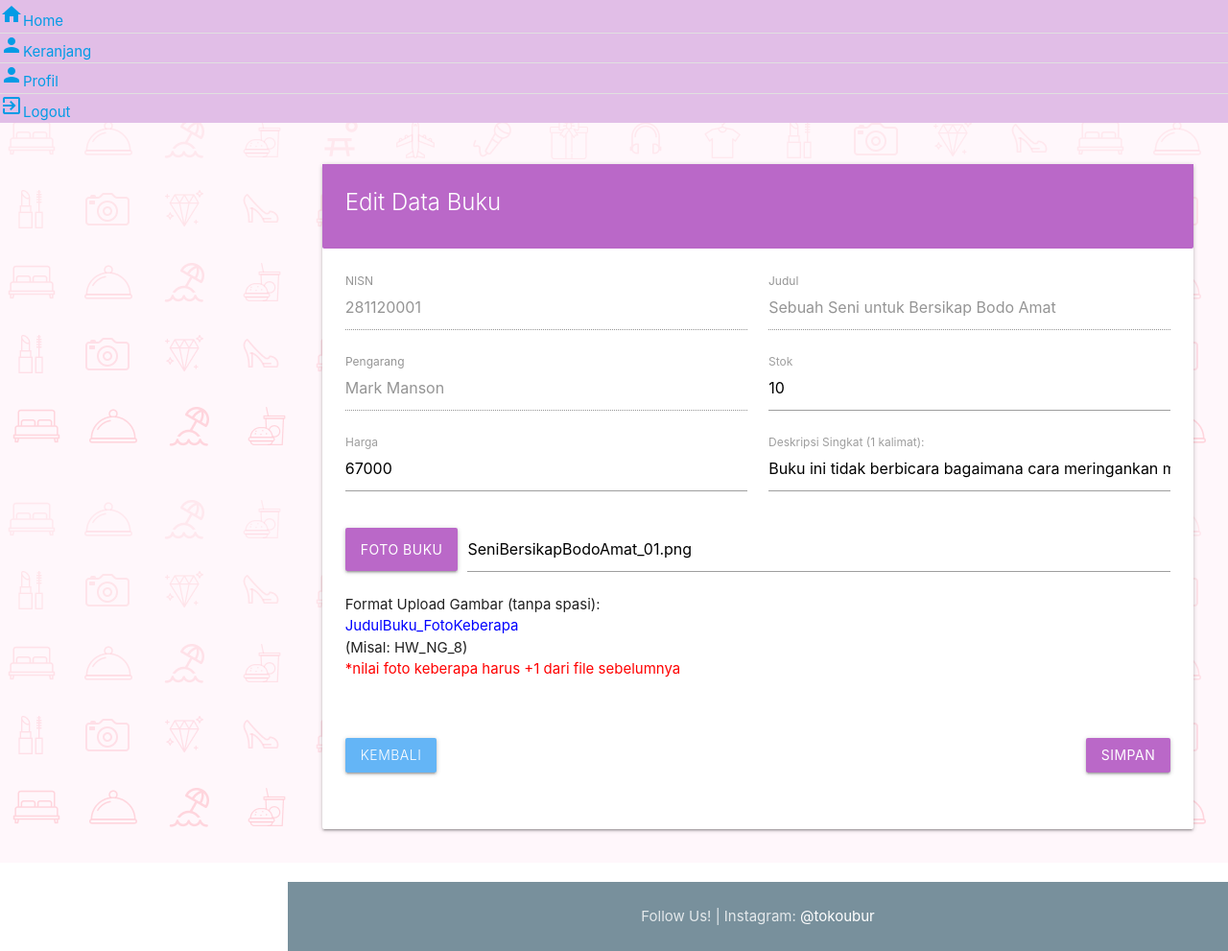
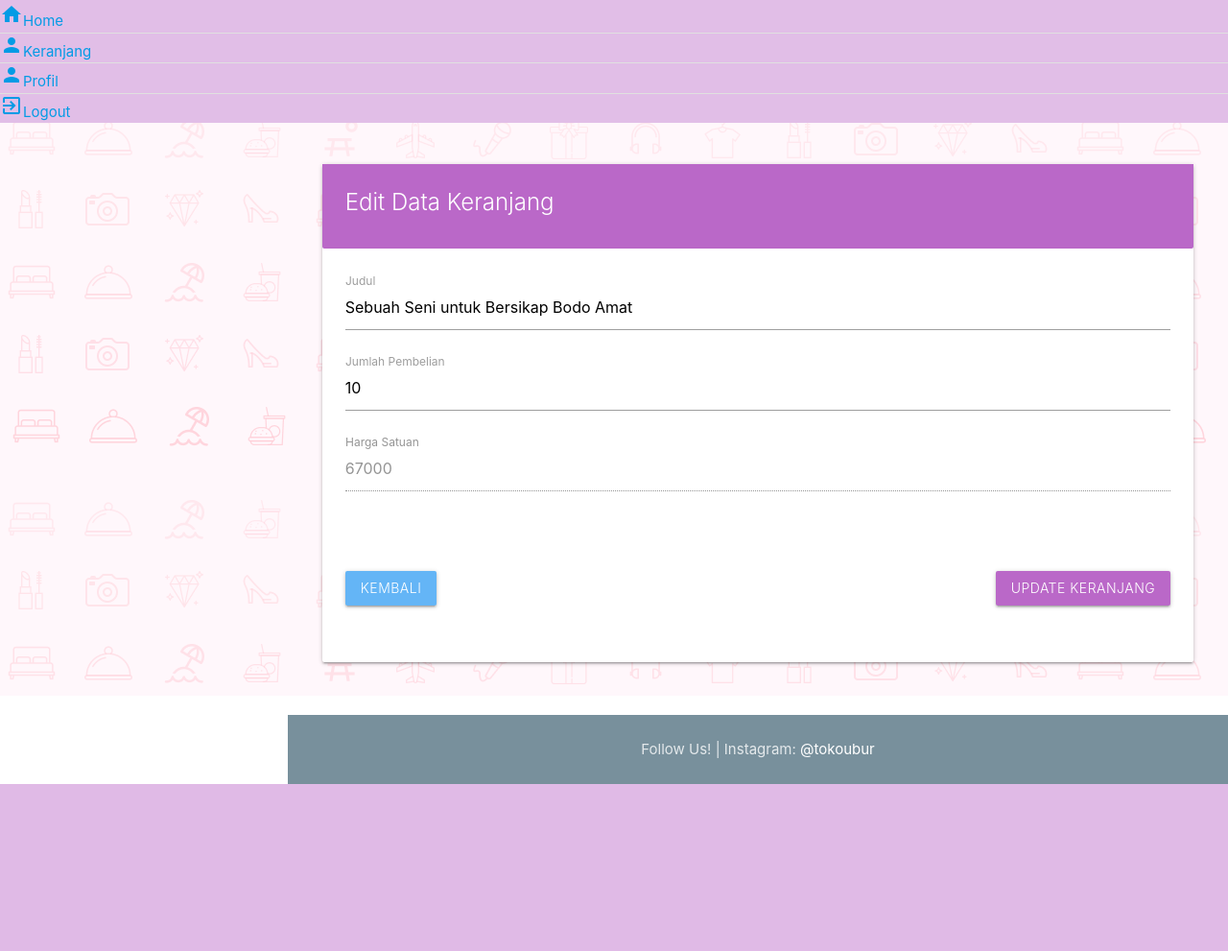
Before and after one commit to rizkiprastyo22/Toko-Buku, a CodeIgniter app: page /tokoubur/index.php/keranjang/edit/1 in a window 1280 px wide. Shown: the part 701-1692 px from the top of the page at 96% size. After the commit the page ends 1518 px from the top, so only its background shows below. Run offline with CodeIgniter, Linux system fonts and the light colour scheme; the visitor is signed in with stand-in values (Sample User, id 1); data comes from the database, SQL or seed files in the repository; tables that the repository leaves empty hold one stand-in row (values such as "Sample post"); some libraries are stand-ins or nearby versions.

Commit message:
commit now

```diff
--- a/application/controllers/Keranjang.php
+++ b/application/controllers/Keranjang.php
@@ -82,79 +82,48 @@ class Keranjang extends MY_Controller {
   public function edit($id = null)
   {
     // Jika form di submit jalankan blok kode ini
-    if ($this->input->post('submit-buku')) {
+    if ($this->input->post('submit-update')) {
 
       // Mengatur validasi data password,
-      // # required = tidak boleh kosong
-      // # min_length[5] = password harus terdiri dari minimal 5 karakter
-      $this->form_validation->set_rules('stock', 'Stok', 'required');
+        // # required = tidak boleh kosong
+        // # min_length[5] = password harus terdiri dari minimal 5 karakter
+        $this->form_validation->set_rules('jumlah', 'Jumlah Pembelian', 'required');
 
-      // Mengatur validasi data password,
-      // # required = tidak boleh kosong
-      // # min_length[5] = password harus terdiri dari minimal 5 karakter
-      $this->form_validation->set_rules('harga', 'Harga', 'required');
-
-      // Mengatur pesan error validasi data
-      $this->form_validation->set_message('required', '%s tidak boleh kosong!');
-
-      // Mengatur pesan error validasi data
-      $this->form_validation->set_message('required', '%s tidak boleh kosong!');
-
-      // Jika foto diganti jalankan blok kode ini
-      if (!empty($_FILES['foto2']['name'])) {
-        // Konfigurasi library upload codeigniter
-        $config['upload_path'] = './assets/images/';
-        $config['allowed_types'] = 'gif|jpg|png';
-        $config['max_size'] = 2000;
-        $config['file_name'] = $this->input->post('foto');
-
-        // Load library upload
-        $this->load->library('upload', $config);
-
-        // Jika terdapat error pada proses upload maka exit
-        if (!$this->upload->do_upload('foto2')) {
-            exit($this->upload->display_errors());
-        }
-        else{
-          $data['foto2'] = $this->upload->data()['file_name'];
-        }
-      }
+        // Mengatur pesan error validasi data
+        $this->form_validation->set_message('required', '%s tidak boleh kosong!');
 
       // Jalankan validasi jika semuanya benar maka lanjutkan
       if ($this->form_validation->run() === TRUE) {
 
         $data = array(
-          'stock' => $this->input->post('stock'),
-          'harga' => $this->input->post('harga'),
-          'deskripsi' => $this->input->post('deskripsi'),
-          'foto' => $this->input->post('foto')
+          'jumlah' => $this->input->post('jumlah')
         );
 
         // Jalankan function insert pada model_buku
-        $query = $this->model_buku->update($id, $data);
+        $query = $this->model_buku->update_keranjang($id, $data);
 
         // cek jika query berhasil
-        if ($query) $message = array('status' => true, 'message' => 'Berhasil memperbarui buku');
-        else $message = array('status' => true, 'message' => 'Gagal memperbarui buku');
+        if ($query) $message = array('status' => true, 'message' => 'Berhasil memperbarui keranjang');
+        else $message = array('status' => true, 'message' => 'Gagal memperbarui keranjang');
 
         // simpan message sebagai session
         $this->session->set_flashdata('message', $message);
 
         // refresh page
-        redirect('buku/edit/'.$id, 'refresh');
+        redirect('keranjang/edit/'.$id, 'refresh');
 			}
     }
 
     // Ambil data buku dari database
-    $buku = $this->model_buku->get_where(array('id' => $id))->row();
+    $keranjang = $this->model_buku->get_where_item($id);
 
-    // Jika data buku tidak ada maka show 404
-    if (!$buku) show_404();
+    // Jika data keranjang tidak ada maka show 404
+    if (!$keranjang) show_404();
 
-    // Data untuk page buku/add
-    $data['pageTitle'] = 'Edit Data Buku';
-    $data['buku'] = $buku;
-    $data['pageContent'] = $this->load->view('buku/bukuEdit', $data, TRUE);
+    // Data untuk page keranjang/add
+    $data['pageTitle'] = 'Edit Data Keranjang';
+    $data['keranjang'] = $keranjang;
+    $data['pageContent'] = $this->load->view('keranjang/keranjangEdit', $data, TRUE);
 
     // Jalankan view template/layout
     $this->load->view('template/layout', $data);
@@ -162,14 +131,14 @@ class Keranjang extends MY_Controller {
 
   public function delete($id)
   {
-    // Ambil data buku dari database
-    $buku = $this->model_buku->get_where(array('id' => $id))->row();
+    // Ambil data keranjang dari database
+    $keranjang = $this->model_buku->get_where_item($id);
 
-    // Jika data buku tidak ada maka show 404
-    if (!$buku) show_404();
+    // Jika data keranjang tidak ada maka show 404
+    if (!$keranjang) show_404();
 
     // Jalankan function delete pada model_buku
-    $query = $this->model_buku->delete($id);
+    $query = $this->model_buku->delete_keranjang($id);
 
     // cek jika query berhasil
     if ($query) $message = array('status' => true, 'message' => 'Berhasil menghapus buku');
@@ -179,6 +148,6 @@ class Keranjang extends MY_Controller {
     $this->session->set_flashdata('message', $message);
 
     // refresh page
-    redirect('buku', 'refresh');
+    redirect('keranjang', 'refresh');
   }
 }
--- a/application/models/Model_buku.php
+++ b/application/models/Model_buku.php
@@ -77,6 +77,36 @@
       return $query->result();
     }
 
+    public function get_where_keranjang($where)
+    {
+      // Jalankan query
+      $query = $this->db
+        // ->select('buku.judul','pembeli.jumlah','buku.harga')
+        ->from('pembeli')
+        // ->join('users', 'pembeli.email = users.id')
+        ->join('buku', 'pembeli.judul = buku.id')
+        ->where('pembeli.id', $where)
+        ->get();
+
+      // Return hasil query
+      return $query->result();
+    }
+
+    public function get_where_item($where)
+    {
+      // Jalankan query
+      $query = $this->db
+        // ->select('buku.judul','pembeli.jumlah','buku.harga')
+        ->from('pembeli')
+        // ->join('users', 'pembeli.email = users.id')
+        ->join('buku', 'pembeli.judul = buku.id')
+        ->where('pembeli.id', $where)
+        ->get();
+
+      // Return hasil query
+      return $query->row();
+    }
+
     public function total_biaya($where)
     {
       // Jalankan query
@@ -99,4 +129,26 @@
       // Return hasil query
       return $total;
     }
+
+    public function update_keranjang($id, $data)
+    {
+      // Jalankan query
+      $query = $this->db
+        ->where('pembeli.id', $id)
+        ->update('pembeli', $data);
+
+      // Return hasil query
+      return $query;
+    }
+
+    public function delete_keranjang($id)
+    {
+      // Jalankan query
+      $query = $this->db
+        ->where('pembeli.id', $id)
+        ->delete('pembeli');
+
+      // Return hasil query
+      return $query;
+    }
   }
--- a/application/views/buku/bukuList.php
+++ b/application/views/buku/bukuList.php
@@ -44,7 +44,7 @@
                             <h4 style="font-size: 1.5rem;">Konfirmasi Delete Buku</h4>
                           </div>
                           <div class="modal-content">
-                            <p style="font-size: 1.2rem;">Apakah kamu yakin mau menghapus buku "<?php echo $row->judul; ?>"?</p>
+                            <p style="font-size: 1.2rem;">Apakah kamu yakin mau menghapus buku?</p>
                           </div>
                           <div class="modal-footer">
                             <a href="<?php echo base_url('buku/delete/' . $row->id); ?>" class="modal-close waves-effect waves-green btn-flat">Yakin</a>
--- a/application/views/keranjang/keranjangAdd.php
+++ b/application/views/keranjang/keranjangAdd.php
@@ -36,7 +36,7 @@
               <label for="jumlah" class="">Jumlah Pembelian</label>
           </div>
           <div class="input-field col s12 m6">
-              <input id="harga" readonly name="harga" type="number" value="<?php echo $buku->harga; ?>">
+              <input id="harga" disabled name="harga" type="number" value="<?php echo $buku->harga; ?>">
               <label for="harga" class="">Harga Satuan</label>
           </div>
           <div class="input-field col s6 m6 l6 left-align">
@@ -46,7 +46,7 @@
             <br><br><button type="submit" name="submit-order" value="add_keranjang" class="btn light purple lighten-2 waves-effect waves-green">Tambah Keranjang</button>
             <!-- <br><br><a href="#modal8"><button name="total" class="btn light purple lighten-2 waves-effect waves-green">Tambahkan</button></a> -->
           </div>
-          </form>
+        </form>
           <!-- Modal Structure -->
           <!-- <div id="modal8" class="modal center-align" style="width:320px;">
               <div class="modal-content purple lighten-2 white-text">
--- a/application/views/keranjang/keranjangEdit.php
+++ b/application/views/keranjang/keranjangEdit.php
@@ -22,47 +22,25 @@
             </div>
           <?php endif; ?>
 
-          <div class="input-field col s12 m6">
-              <input id="nisn" disabled name="nisn" type="text" value="<?php echo $buku->nisn; ?>">
-              <label for="mitra" class="">NISN</label>
-          </div>
-          <div class="input-field col s12 m6">
-              <input id="judul" disabled name="judul" type="text" value="<?php echo $buku->judul; ?>">
+          <!-- <?php $jumlah = 0; $total=0;?> -->
+          <div class="input-field col s12 m12 l12">
+              <input id="judul" readonly name="judul" type="text" value="<?php echo $keranjang->judul; ?>">
               <label for="judul" class="">Judul</label>
           </div>
-          <div class="input-field col s12 m6">
-              <input id="pengarang" disabled name="pengarang" type="text" value="<?php echo $buku->pengarang; ?>">
-              <label for="pengarang" class="">Pengarang</label>
+          <div class="input-field col s12 m12 l12">
+              <input id="jumlah" name="jumlah" type="number" value="<?php echo $keranjang->jumlah; ?>">
+              <label for="jumlah" class="">Jumlah Pembelian</label>
           </div>
-          <div class="input-field col s12 m6">
-              <input id="stock" name="stock" type="number" value="<?php echo $buku->stock; ?>">
-              <label for="stock" class="">Stok</label>
-          </div>
-          <div class="input-field col s12 m6">
-              <input id="harga" name="harga" type="number" value="<?php echo $buku->harga; ?>">
-              <label for="harga" class="">Harga</label>
-          </div>
-          <div class="input-field col s12 m6">
-              <input id="deskripsi" name="deskripsi" type="text" value="<?php echo $buku->deskripsi; ?>">
-              <label for="deskripsi" class="">Deskripsi Singkat (1 kalimat):</label>
-          </div>
-          <div class="input-field file-field col s12 m12 l12">
-                <div class="btn purple lighten-2">
-                  <span>Foto Buku</span>
-                  <input type="file" name="foto2">
-                </div>
-                <div class="file-path-wrapper">
-                  <input class="file-path validate" name="foto" type="text" accept="image/png, image/jpeg" value="<?php echo $buku->foto; ?>">
-                </div>
-          </div>
-          <div class="col s12 m12 l12 left-align">
-            Format Upload Gambar (tanpa spasi): <br><span style="color:blue;">JudulBuku_FotoKeberapa</span><br>(Misal: HW_NG_8)<br><span style="color:red;">*nilai foto keberapa harus +1 dari file sebelumnya</span>
+          <div class="input-field col s12 m12 l12">
+              <input id="harga" disabled name="harga" type="number" value="<?php echo $keranjang->harga; ?>">
+              <label for="harga" class="">Harga Satuan</label>
           </div>
           <div class="input-field col s6 m6 l6 left-align">
             <br><br><a href="#modal4"><button name="batal" class="btn light blue lighten-2 waves-effect waves-green">Kembali</button></a>
           </div>
           <div class="input-field col s6 m6 l6 right-align">
-            <br><br><button type="submit" name="submit-buku" value="<?php echo $buku->id; ?>" class="btn purple lighten-2 waves-effect waves-green">Simpan</button>
+            <br><br><button type="submit" name="submit-order" value="add_keranjang" class="btn light purple lighten-2 waves-effect waves-green">Update Keranjang</button>
+            <!-- <br><br><a href="#modal8"><button name="total" class="btn light purple lighten-2 waves-effect waves-green">Tambahkan</button></a> -->
           </div>
         </form>
         <!-- Modal Structure -->
@@ -74,7 +52,7 @@
             <p style="font-size: 1.2rem;">Apakah kamu yakin mau kembali?</p>
           </div>
           <div class="modal-footer">
-            <a href="<?php echo base_url('buku'); ?>" class="modal-close waves-effect waves-green btn-flat">Yakin</a>
+            <a href="<?php echo base_url('keranjang'); ?>" class="modal-close waves-effect waves-green btn-flat">Yakin</a>
             <a href="" class="modal-close waves-effect waves-green btn-flat">Tidak Jadi</a>
           </div>
         </div>
```
Also changed, not shown: application/views/keranjang/keranjangList.php (+7 -6 lines), application/views/profile/profile.php (+44 -18 lines).
